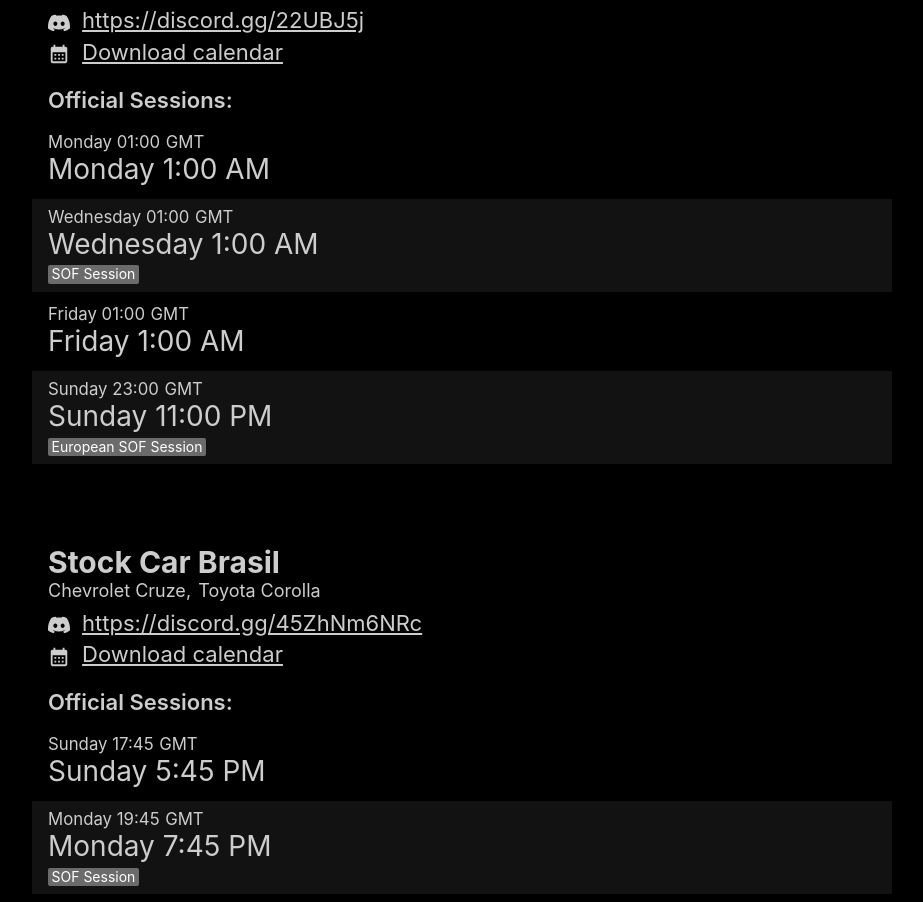
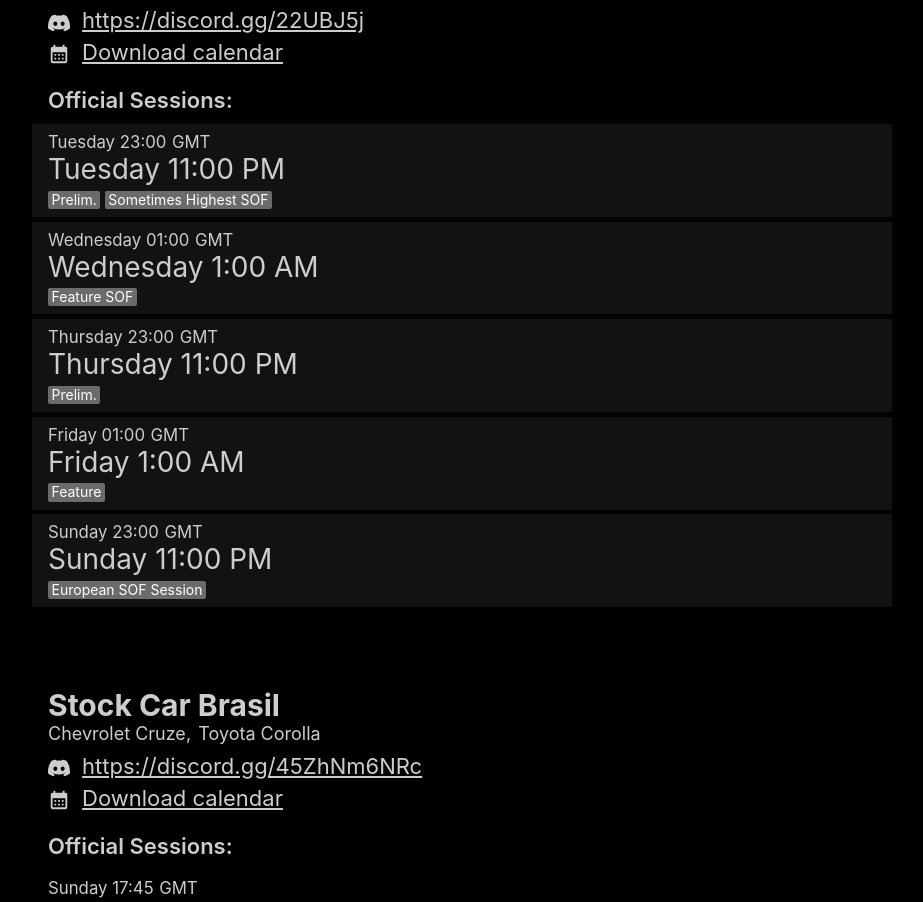
Before and after one commit to jamiehs/whenrace, a React (Create React App) app: page / in a window 1280 px wide. Shown: the part 6969-7871 px from the top of the page, without its empty margins (178-1101 px from the left). Built offline with nearby package versions, Linux system fonts and the light colour scheme.

Commit message:
Update Sprint Car Cup

```diff
--- a/src/data/official-sessions.js
+++ b/src/data/official-sessions.js
@@ -391,17 +391,24 @@ const officials = [
         },
         sessions: [
             {
-                sessionDay: MON,
-                sessionTimeGmt: '01:00',
+                sessionDay: TUE,
+                sessionTimeGmt: '23:00',
+                notes: ["Prelim.", "Sometimes Highest SOF"]
             },
             {
                 sessionDay: WED,
                 sessionTimeGmt: '01:00',
-                notes: [SOF]
+                notes: ["Feature SOF"]
+            },
+            {
+                sessionDay: THU,
+                sessionTimeGmt: '23:00',
+                notes: ["Prelim."]
             },
             {
                 sessionDay: FRI,
                 sessionTimeGmt: '01:00',
+                notes: ["Feature"]
             },
             {
                 sessionDay: SUN,
```
